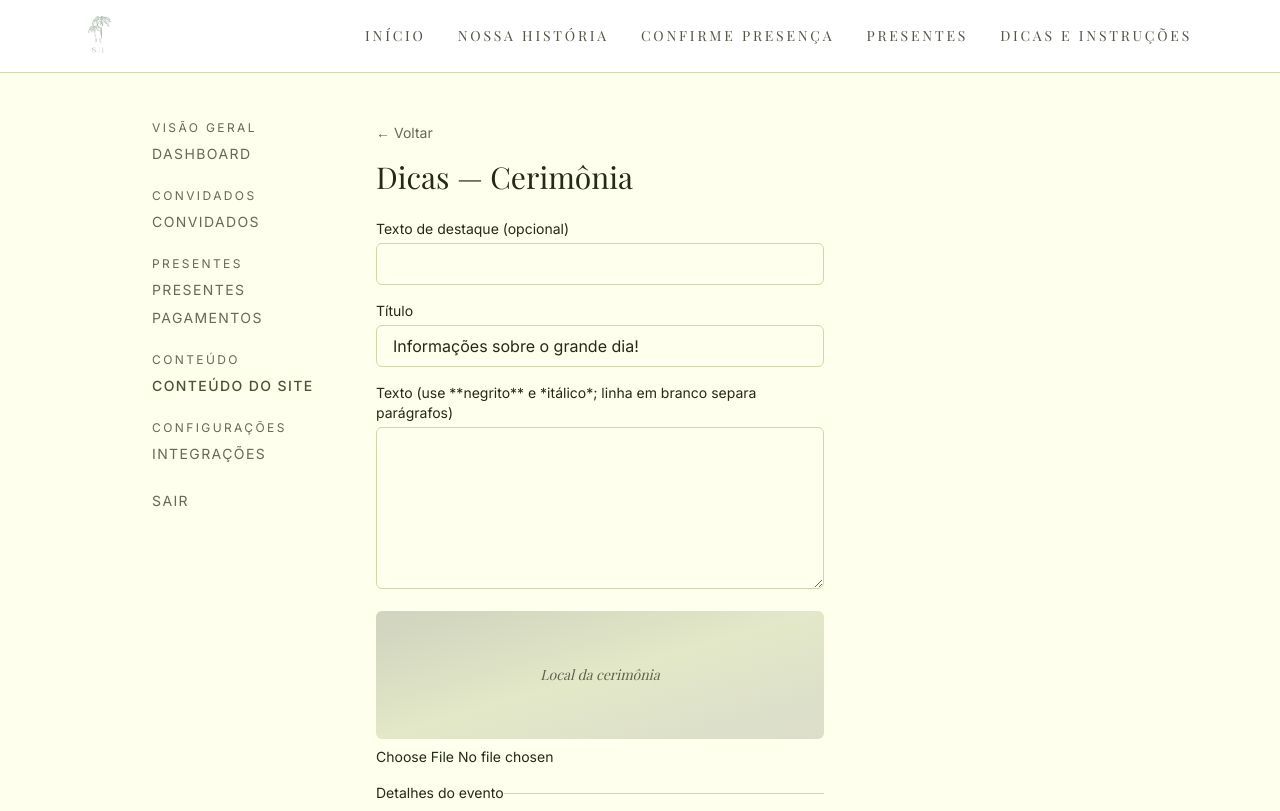
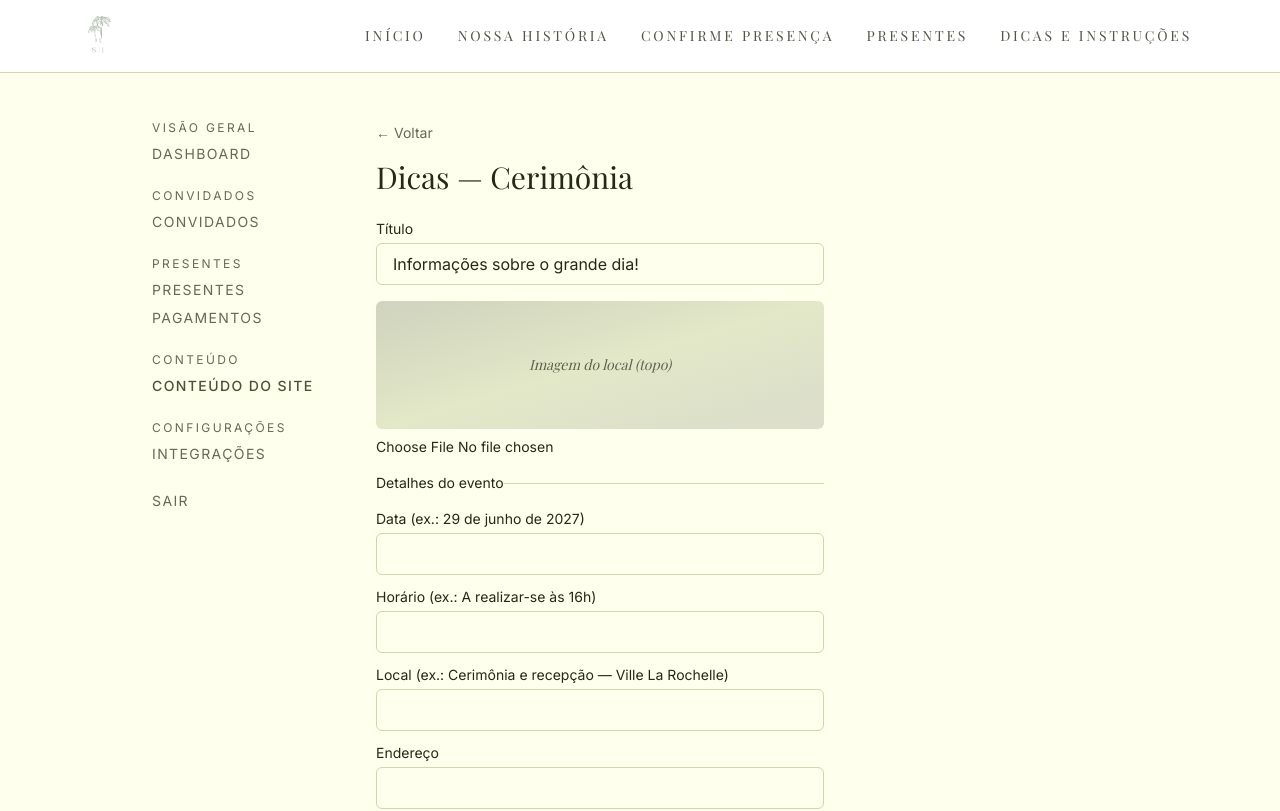
Before and after one commit to johnnatas/stefanie-e-jonatas-site-de-casamento, a Next.js app: page /admin/conteudo/dicas-cerimonia in a window 1280 px wide. Shown: the top 811 px of the page. Built offline with nearby package versions, Linux system fonts and the light colour scheme; no server answers.

Commit message:
feat: cerimonia admin form/action gain venue field, drop eyebrow/body

```diff
--- a/src/app/admin/(protected)/conteudo/dicas-cerimonia/actions.ts
+++ b/src/app/admin/(protected)/conteudo/dicas-cerimonia/actions.ts
@@ -28,12 +28,11 @@ export async function updateTipsCerimoniaAction(
   }
 
   const parsed = tipsCerimoniaContentSchema.safeParse({
-    eyebrow: formData.get("eyebrow") || null,
     title: formData.get("title"),
-    body: formData.get("body"),
     photo,
     eventDateLabel: formData.get("eventDateLabel") || null,
     eventTimeLabel: formData.get("eventTimeLabel") || null,
+    eventVenueLabel: formData.get("eventVenueLabel") || null,
     eventAddress: formData.get("eventAddress") || null,
     routes,
   });
@@ -48,6 +47,6 @@ export async function updateTipsCerimoniaAction(
     return { status: "error", message: "Não foi possível salvar agora." };
   }
 
-  revalidatePath("/dicas-e-instrucoes/cerimonia");
+  revalidatePath("/dicas-e-instrucoes");
   redirect("/admin/conteudo");
 }
--- a/src/components/admin/TipsCerimoniaForm.tsx
+++ b/src/components/admin/TipsCerimoniaForm.tsx
@@ -54,37 +54,16 @@ export function TipsCerimoniaForm({ defaultValues }: TipsCerimoniaFormProps) {
   return (
     <form action={formAction} className="flex max-w-md flex-col gap-4">
       <div>
-        <label htmlFor="eyebrow" className="block font-sans text-sm text-forest">
-          Texto de destaque (opcional)
-        </label>
-        <input id="eyebrow" name="eyebrow" defaultValue={defaultValues.eyebrow ?? ""} className={inputClassName} />
-      </div>
-
-      <div>
         <label htmlFor="title" className="block font-sans text-sm text-forest">
           Título
         </label>
         <input id="title" name="title" defaultValue={defaultValues.title} required className={inputClassName} />
       </div>
 
-      <div>
-        <label htmlFor="body" className="block font-sans text-sm text-forest">
-          Texto (use **negrito** e *itálico*; linha em branco separa parágrafos)
-        </label>
-        <textarea
-          id="body"
-          name="body"
-          defaultValue={defaultValues.body}
-          required
-          rows={6}
-          className={inputClassName}
-        />
-      </div>
-
       <PhotoUploadField
         name="photo"
         currentUrl={defaultValues.photo}
-        label="Local da cerimônia"
+        label="Imagem do local (topo)"
         className="h-32 w-full rounded-md"
       />
 
@@ -109,6 +88,17 @@ export function TipsCerimoniaForm({ defaultValues }: TipsCerimoniaFormProps) {
             id="eventTimeLabel"
             name="eventTimeLabel"
             defaultValue={defaultValues.eventTimeLabel ?? ""}
+            className={inputClassName}
+          />
+        </div>
+        <div>
+          <label htmlFor="eventVenueLabel" className="block font-sans text-sm text-forest">
+            Local (ex.: Cerimônia e recepção — Ville La Rochelle)
+          </label>
+          <input
+            id="eventVenueLabel"
+            name="eventVenueLabel"
+            defaultValue={defaultValues.eventVenueLabel ?? ""}
             className={inputClassName}
           />
         </div>
```
